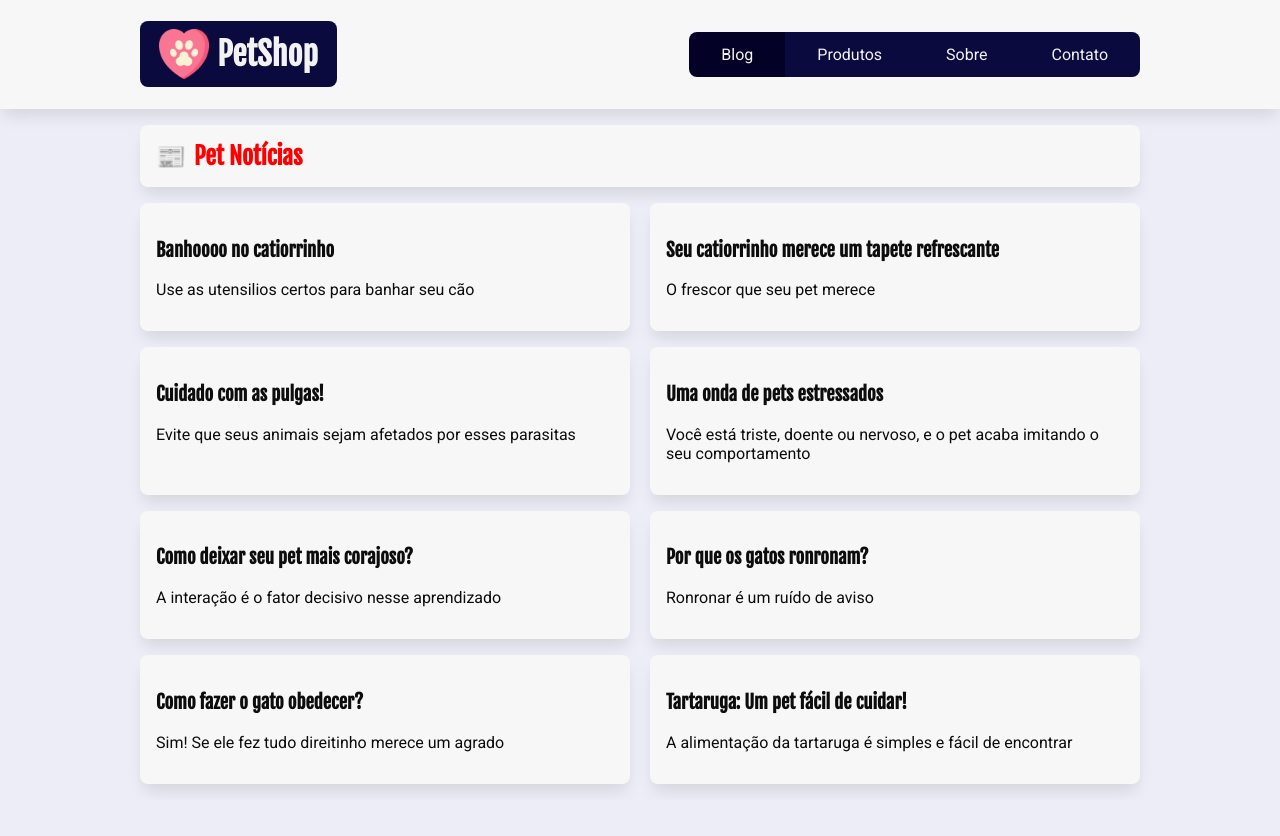
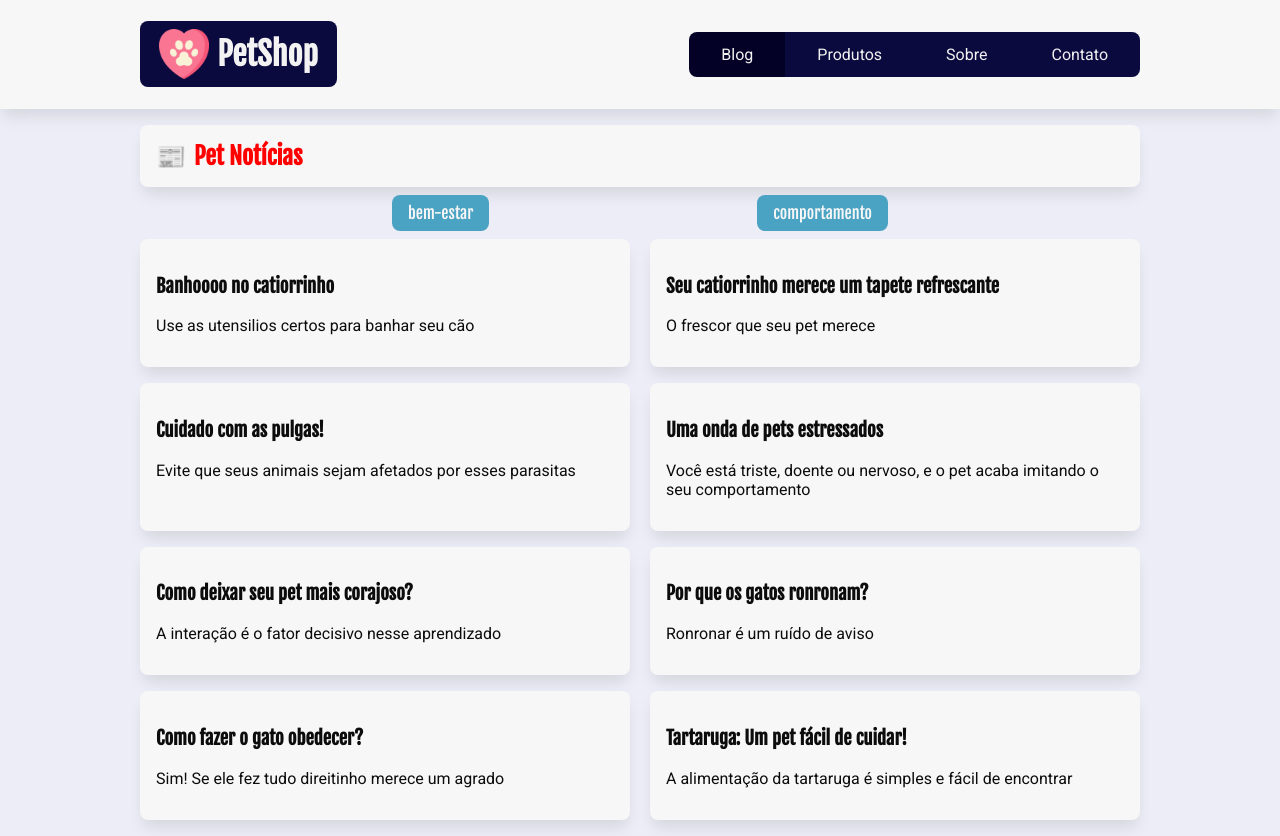
Before and after one commit to gabrielrluna/pertshop-react, a React (Create React App) app: page / in a window 1280 px wide. Before the commit the page ends 800 px from the top, so only its background shows below. Built offline with nearby package versions, Linux system fonts and the light colour scheme; data requests are answered from the project's data file.

Commit message:
Categorias

```diff
--- /dev/null
+++ b/src/components/ListaCategorias/ListaCategorias.jsx
@@ -0,0 +1,53 @@
+import { useState, useEffect } from "react"; //Hooks do React
+import servidorApi from "../../api/server-api";
+import LoadingDesenho from "../LoadingDesenho/LoadingDesenho";
+import estilos from "./ListaCategorias.module.css";
+import { Link } from "react-router-dom";
+
+const ListaCategorias = () => {
+  /*Atribuição do useState para manipular os dados do componente
+	1º parâmetro: variável que terá os dados
+	2º parâmetros: função responsável por atualizar (setter)
+	Obs: O que colocamos no useState representa o valor inicial*/
+  const [categorias, setCategorias] = useState([]);
+  const [loading, setLoading] = useState(true);
+
+  useEffect(() => {
+    async function getCategorias() {
+      try {
+        const resposta = await fetch(`${servidorApi}/categorias`);
+        const dados = await resposta.json();
+        setCategorias(dados);
+        setLoading(false);
+      } catch (error) {
+        console.log("Não deu certo " + error.message);
+      }
+    }
+
+    getCategorias();
+  }, []);
+
+  if (loading) {
+    return <LoadingDesenho />;
+  }
+
+  return (
+    <div className={estilos.lista_categorias}>
+      <ul>
+        {/* {categorias.map((categoria) => {
+          return <li key={categoria.id}>{categoria.nome}</li>;
+        })} */}
+
+        {categorias.map(({ id, nome }) => {
+          return (
+            <li key={id}>
+              <Link to="">{nome}</Link>
+            </li>
+          );
+        })}
+      </ul>
+    </div>
+  );
+};
+
+export default ListaCategorias;
--- /dev/null
+++ b/src/components/ListaCategorias/ListaCategorias.module.css
@@ -0,0 +1,29 @@
+.lista_categorias {
+  margin-top: -0.5rem;
+}
+.lista_categorias ul {
+  list-style: none;
+  margin: 0;
+  padding: 0;
+  display: flex;
+  justify-content: space-evenly;
+}
+
+.lista_categorias li {
+  padding: 0.5rem 1rem;
+  margin-bottom: 0.5rem;
+}
+
+.lista_categorias a {
+  text-decoration: none;
+  background-color: #4ba3c3;
+  color: #f7f7f7;
+  font-family: "Fjalla One", sans-serif;
+  padding: inherit;
+  border-radius: var(--borda-arredondada);
+}
+
+.lista_categorias a:hover,
+.lista_categorias a:focus {
+  background-color: #2f88a8;
+}
--- a/src/pages/Home/Home.jsx
+++ b/src/pages/Home/Home.jsx
@@ -1,11 +1,12 @@
 import ListaPosts from "../../components/ListaPosts/ListaPosts";
+import ListaCategorias from "../../components/ListaCategorias/ListaCategorias";
 import estilos from "./Home.module.css";
 
 const Home = () => {
   return (
     <section>
       <h2 className={estilos.titulo_secao}>Pet Notícias</h2>
-
+      <ListaCategorias />
       <ListaPosts />
     </section>
   );
```
